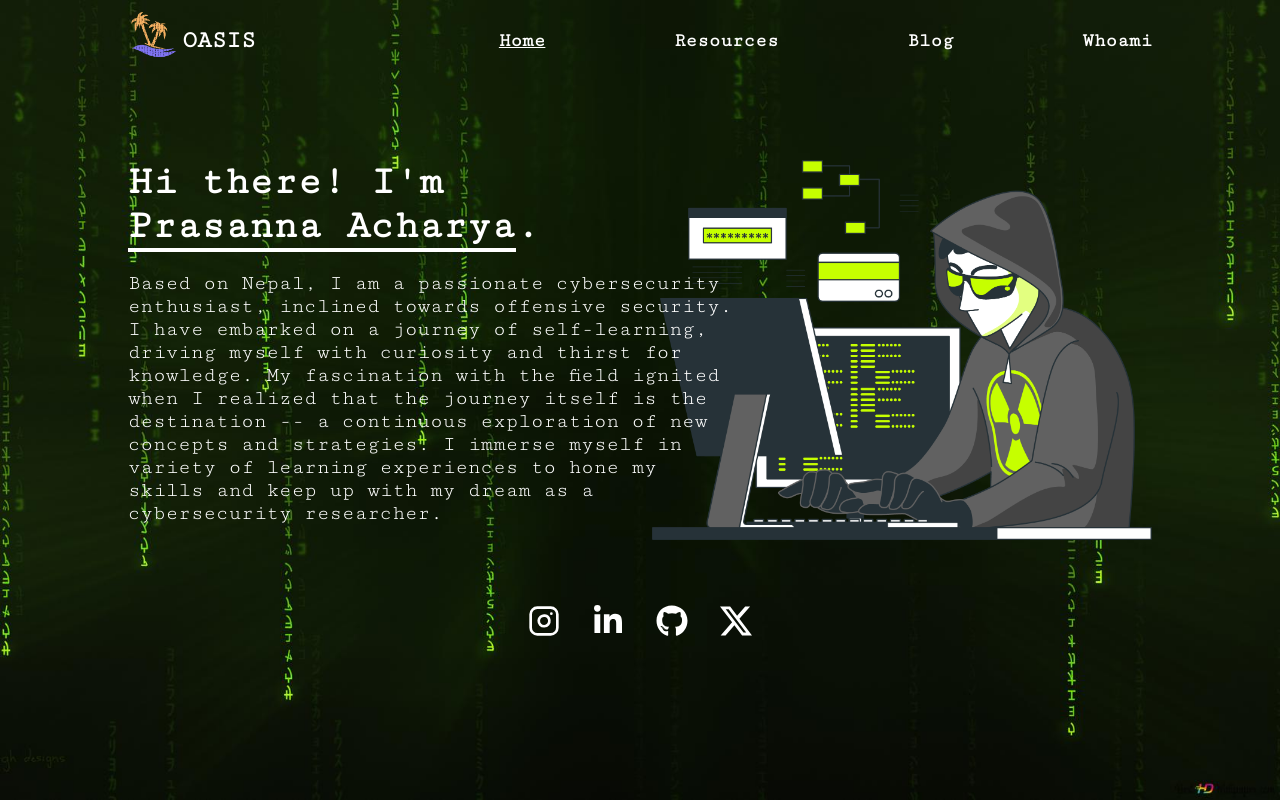
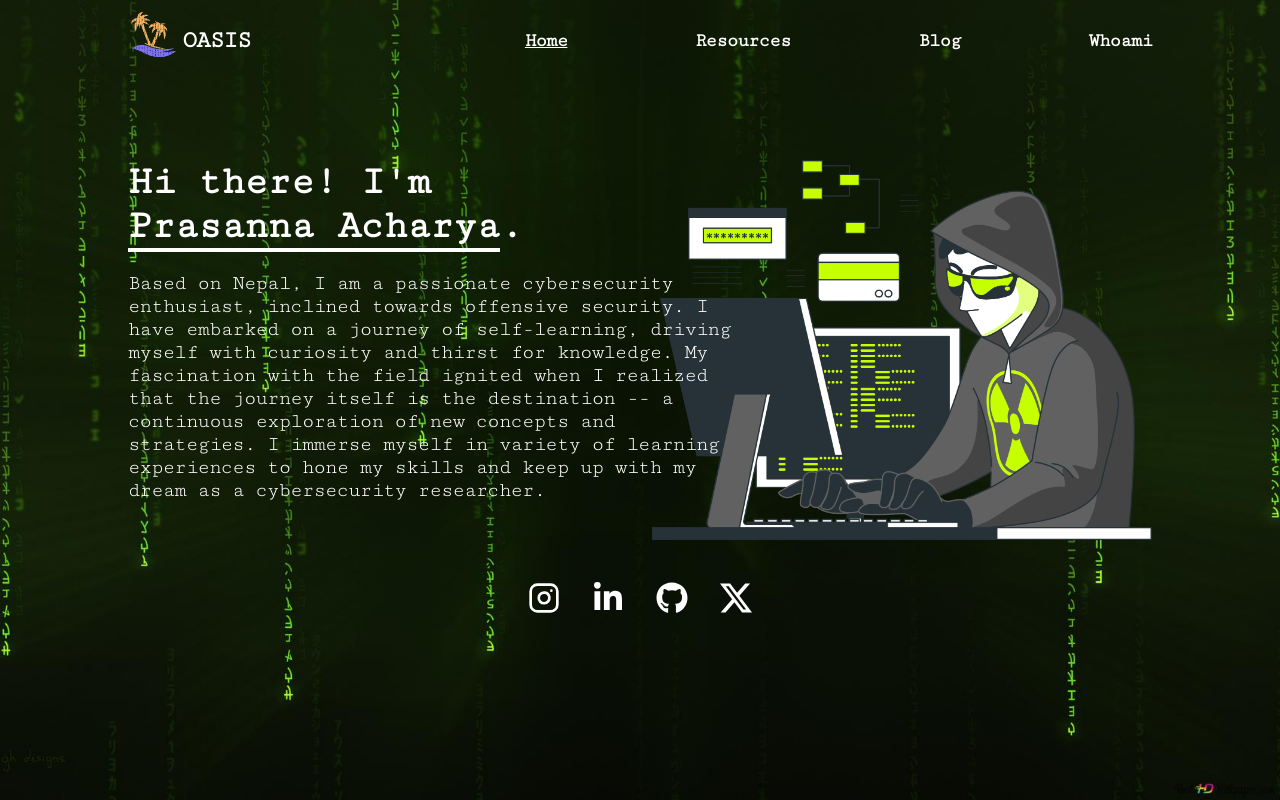
Before and after one commit to imprasanna/portfolio, a React (Vite) app: page / in a window 1280 px wide. Built offline with nearby package versions, Linux system fonts and the light colour scheme.

Commit message:
Letter spacing reduced

```diff
--- a/src/index.css
+++ b/src/index.css
@@ -15,4 +15,5 @@
   font-weight: 400;
   font-style: normal;
   color: white;
+  letter-spacing: -1px;
 }
```
